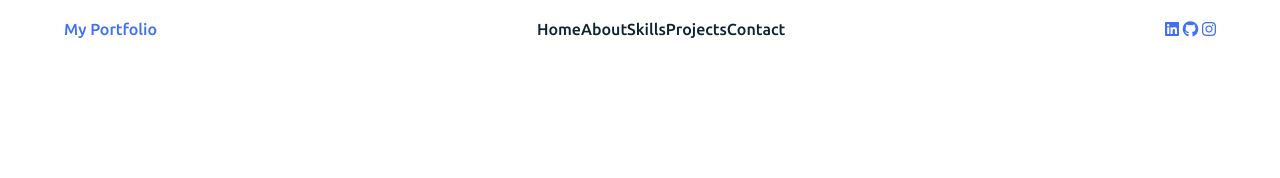
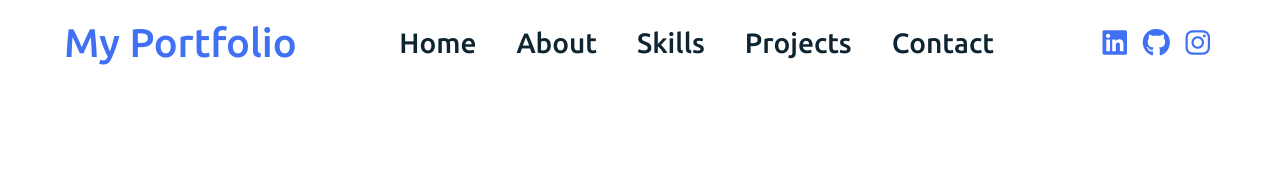
Before and after one commit to ArunKBiju/My-Portfolio-2, a plain HTML site: page index.html in a window 1280 px wide. Shown: the top 178 px of the page. Drawn offline with Linux system fonts and the light colour scheme.

Commit message:
Update style.css

```diff
--- a/style.css
+++ b/style.css
@@ -1,3 +1,4 @@
+/* Google Font CDN Link */
 @import url('https://fonts.googleapis.com/css2?family=Poppins:wght@400;500;600;700&family=Ubuntu:wght@400;500;700&display=swap');
 
 * {
@@ -8,6 +9,7 @@
   scroll-behavior: smooth;
 }
 
+/* Custom Scroll Bar CSS */
 ::-webkit-scrollbar {
   width: 10px;
 }
@@ -26,6 +28,7 @@
   background: #4070f4;
 }
 
+/* navbar styling */
 nav {
   position: fixed;
   width: 100%;
@@ -55,7 +58,7 @@ a
 
 nav .navbar .logo a {
   font-weight: 500;
-  font-size: 40;
+  font-size: 40px;
   color: #4070f4;
 }
 
@@ -70,14 +73,14 @@ nav .navbar .menu {
 
 nav .navbar .menu li {
   list-style: none;
-  margin: 0 20;
+  margin: 0 20px;
 }
 
 .navbar .menu a {
-  font-size: 28;
+  font-size: 28px;
   font-weight: 500;
   color: #0E2431;
-  padding: 9 0;
+  padding: 9px 0;
   transition: all 0.4s ease;
 }
 
@@ -95,21 +98,22 @@ nav.sticky .menu a:hover {
 
 .navbar .media-icons a {
   color: #4070f4;
-  font-size: 28;
-  margin: 0 6;
+  font-size: 28px;
+  margin: 0 6px;
 }
 
 nav.sticky .media-icons a {
   color: #FFF;
 }
 
+/* Side Navigation Menu Button CSS */
 nav .menu-btn,
 .navbar .menu .cancel-btn {
   position: absolute;
   color: #fff;
-  right: 30;
-  top: 20;
-  font-size: 20;
+  right: 30px;
+  top: 20px;
+  font-size: 20px;
   cursor: pointer;
   transition: all 0.3s ease;
   display: none;
@@ -127,6 +131,7 @@ nav.sticky .menu-btn {
   color: #fff;
 }
 
+/* home section styling */
 .home {
   height: 100vh;
   width: 100%;
@@ -199,6 +204,9 @@ nav.sticky .menu-btn {
   color: #4070f4;
 }
 
+/* About Section Styling */
+/* Those Elements Where We Have Apply Same CSS,
+ I'm Selecting Directly 'Section Tag' and 'Class'  */
 section {
   padding-top: 40px;
   margin-top: 15px;
@@ -299,6 +307,7 @@ section .button button:hover {
   color: #4070f4;
 }
 
+/* My Skills CSS */
 .skills {
   background: #F0F8FF;
 }
@@ -366,6 +375,7 @@ section .button button:hover {
   color: #4070f4;
 }
 
+/* My Services CSS */
 .services .boxes {
   display: flex;
   flex-wrap: wrap;
@@ -417,6 +427,7 @@ section .button button:hover {
   color: #fff;
 }
 
+/* Contact Me CSS */
 .contact {
   background: #F0F8FF;
 }
@@ -433,6 +444,7 @@ section .button button:hover {
 }
 
 
+/* Footer CSS */
 footer {
   background: #4070f4;
   padding: 15px 0;
@@ -455,6 +467,7 @@ footer .text span a:hover {
   text-decoration: underline;
 }
 
+/* Scroll TO Top Button CSS */
 .scroll-button a {
   position: fixed;
   bottom: 20px;
@@ -469,6 +482,7 @@ footer .text span a:hover {
   display: none;
 }
 
+/* Responsive Media Query */
 @media (max-width: 1190px) {
   section .content {
     width: 85%;
```
